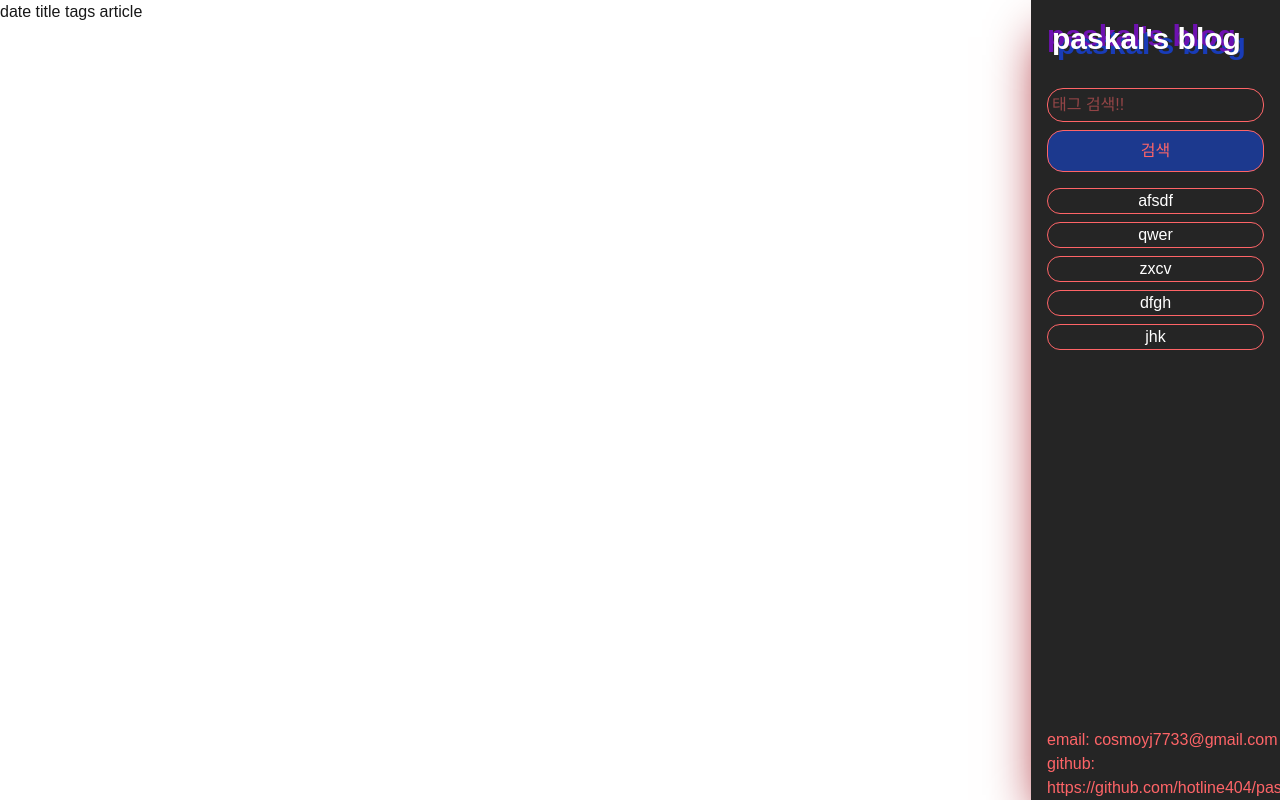
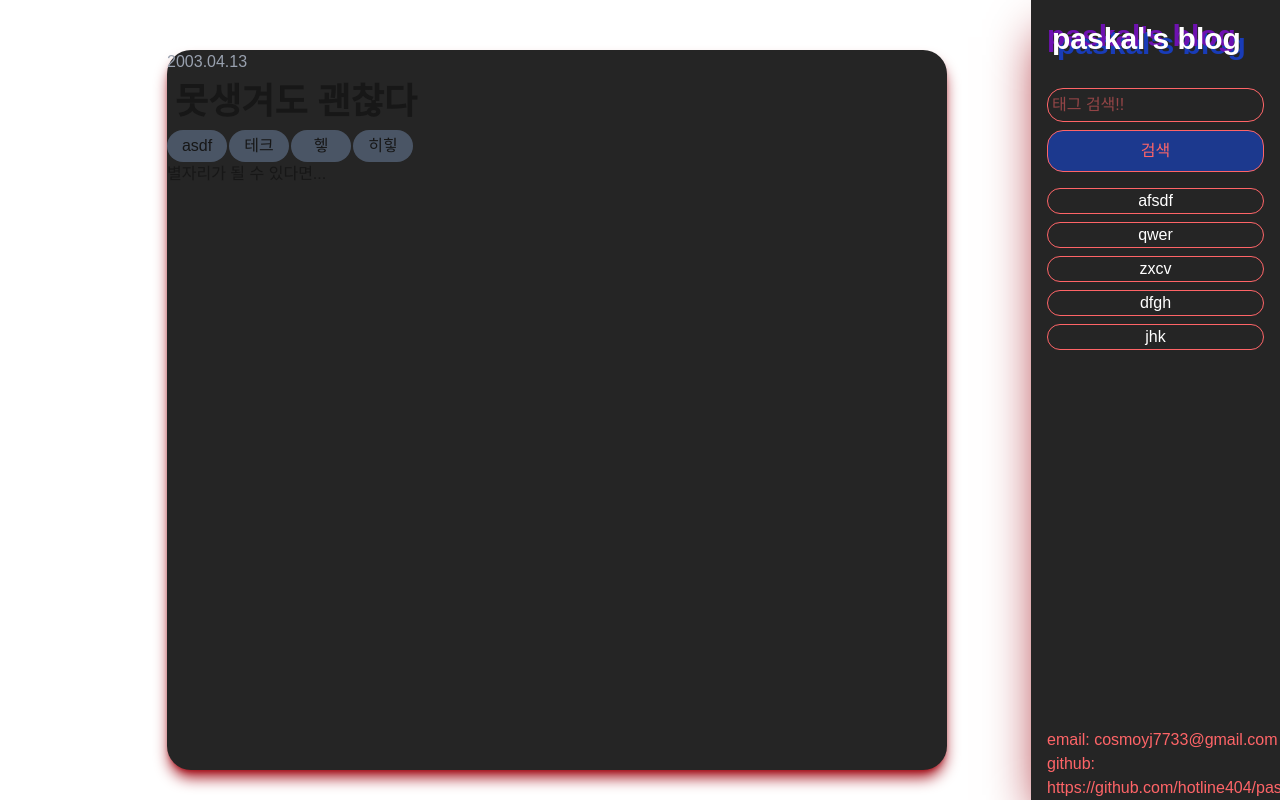
Before and after one commit to hotline404/paskal_blog, a Next.js app in the folder blog/: page /pages/articlePage in a window 1280 px wide. Built offline with nearby package versions, Linux system fonts and the light colour scheme.

Commit message:
feat: artcle page style

```diff
--- a/blog/app/pages/articlePage/components/Post.jsx
+++ b/blog/app/pages/articlePage/components/Post.jsx
@@ -1,9 +1,9 @@
 import React from 'react'
 
-function Post() {
+function Post({ post }) {
   return (
     <div>
-      포스트
+      {post}
     </div>
   )
 }
--- a/blog/app/pages/articlePage/components/PostHeader.jsx
+++ b/blog/app/pages/articlePage/components/PostHeader.jsx
@@ -1,13 +1,22 @@
-import React from 'react'
+import React from "react";
 
-function PostHeader() {
+function PostHeader({ date, title, tags }) {
   return (
-    <div>
-      date
-      title
-      tags
+    <div className="">
+      <p className="text-gray-400">{date}</p>
+      <h1 className="font-bold text-4xl m-2">{title}</h1>
+      <ol className="flex">
+        {tags.map((tag) => {
+          return (
+            <li className="mr-0.5 min-w-15 p-1 rounded-3xl bg-gray-600 text-center
+">
+              <p>{tag}</p>
+            </li>
+          );
+        })}
+      </ol>
     </div>
-  )
+  );
 }
 
-export default PostHeader
+export default PostHeader;
--- a/blog/app/pages/articlePage/page.jsx
+++ b/blog/app/pages/articlePage/page.jsx
@@ -1,14 +1,28 @@
-import React from 'react'
+import React from "react";
+import Post from "./components/Post";
+import PostHeader from "./components/PostHeader";
+import { style } from "@/components/literar/style/style";
+
+const dummy_data = {
+  tags: ["asdf", "테크", "헿", "히힣"],
+  date: "2003.04.13",
+  title: "못생겨도 괜찮다",
+  post: "별자리가 될 수 있다면..."
+}
+
+
 //아티클 페이지
 function page() {
+  const data = dummy_data
+  const articlePageStyle = style.pages.articlePage.page
   return (
-    <div>
-      date
-      title
-      tags
-      article
+    <div className={articlePageStyle.div1}>
+      <div className={articlePageStyle.div2}>
+        <PostHeader date={data.date} title={data.title} tags={data.tags}/>
+        <Post post={data.post}/>
+      </div>
     </div>
-  )
+  );
 }
 
-export default page
+export default page;
--- a/blog/components/literar/style/style.js
+++ b/blog/components/literar/style/style.js
@@ -4,7 +4,8 @@ export const style = {
   LayOut: {
     html: "w-[100%] h-screen bg-[#252525]",
     div: "h-[100%] shadow-red-400 shadow-2xl",
-    aside: "fixed top-0 right-0 z-40 min-w-[13%] h-screen transition-transform -translate-x-full sm:translate-x-0 bg-[#252525] text-red-400 shadow-red-800 shadow-2xl p-4 "
+    aside:
+      "fixed top-0 right-0 z-40 min-w-[13%] h-screen transition-transform -translate-x-full sm:translate-x-0 bg-[#252525] text-red-400 shadow-red-800 shadow-2xl p-4 ",
   },
   pages: {
     listPage: {
@@ -22,13 +23,14 @@ export const style = {
     },
     articlePage: {
       Post: {
-        div: "",
+        div: ""
       },
       PostHeader: {
         div: "",
       },
       page: {
-        div: "",
+        div1: "flex justify-center w-[87%] h-screen",
+        div2: "bg-[#252525] h-[90%] w-[70%] rounded-3xl mt-[50px] shadow-red-800 shadow-lg"
       },
     },
   },
@@ -44,7 +46,7 @@ export const style = {
       },
     },
     tagBox: {
-      div: "mt-18"
+      div: "mt-18",
     },
   },
 };
```
